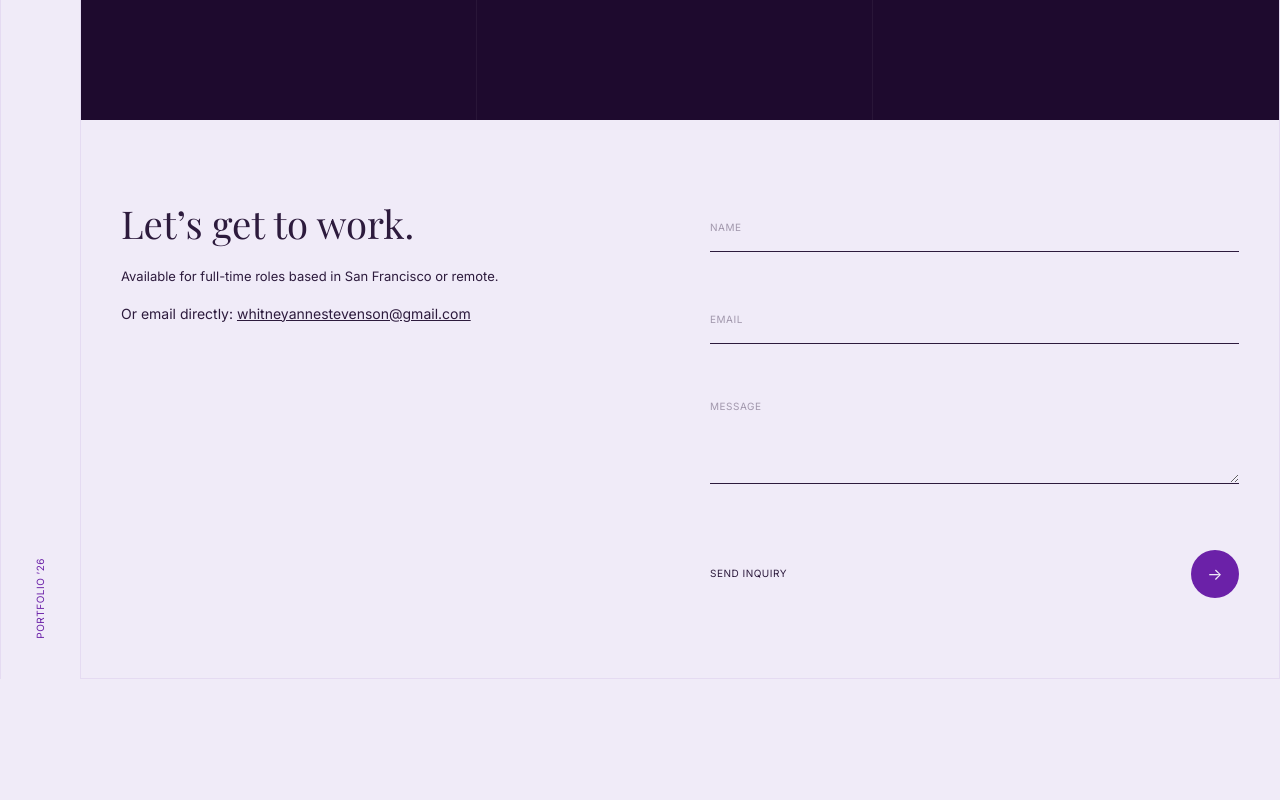
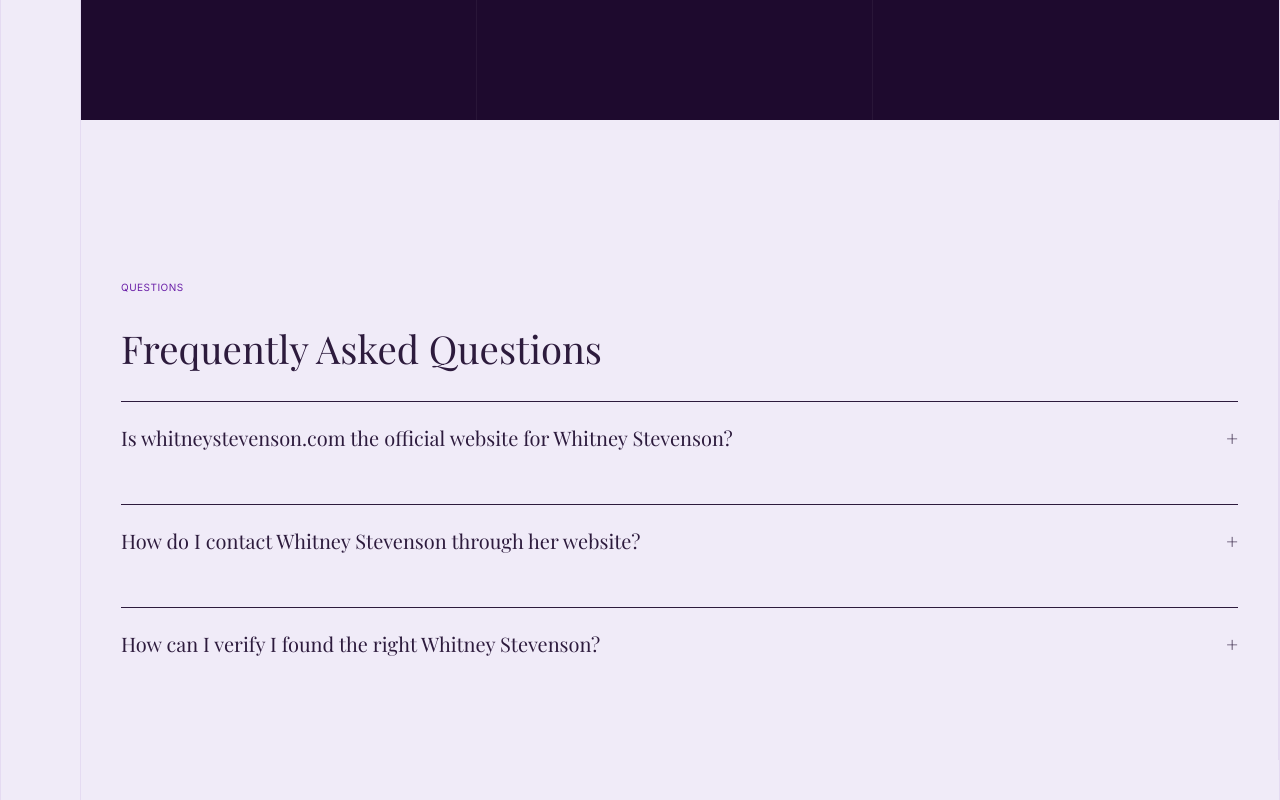
Before and after one commit to kaykas/whitney-stevenson, a Next.js app: page / in a window 1280 px wide. Shown: the part 5240-6040 px from the top of the page. Before the commit the page ends 5919 px from the top, so only its background shows below. Built offline with nearby package versions, Linux system fonts and the light colour scheme; a web font is replaced by a local one.

Commit message:
seo(aeo): visible FAQ section + GSC-grounded FAQPage schema (gpt-5.5)
Adds visible serif/sans-styled FAQ accordion matching site typography +
FAQPage schema (gpt-5.5 gen / gpt-5.4 scored). Trimmed to 3 distinct FAQs
(low GSC volume produced near-duplicates). Visible content matches schema.

```diff
--- a/src/app/layout.tsx
+++ b/src/app/layout.tsx
@@ -90,42 +90,26 @@
                     "mainEntity": [
                       {
                         "@type": "Question",
-                        "name": "Who is Whitney Stevenson?",
+                        "name": "Is whitneystevenson.com the official website for Whitney Stevenson?",
                         "acceptedAnswer": {
                           "@type": "Answer",
-                          "text": "Whitney Stevenson is a professional whose work and portfolio are featured on whitneystevenson.com."
+                          "text": "Yes, whitneystevenson.com is the direct website to use when you’re looking for Whitney Stevenson by name. Start there instead of third-party profiles or people-search pages, because the homepage can point you to her current bio, work, contact details, and any official links. The takeaway: use the domain as the primary source."
                         }
                       },
                       {
                         "@type": "Question",
-                        "name": "What kind of work does Whitney Stevenson do?",
+                        "name": "How do I contact Whitney Stevenson through her website?",
                         "acceptedAnswer": {
                           "@type": "Answer",
-                          "text": "Whitney's professional background and areas of expertise are detailed on the site."
+                          "text": "Use the contact option on whitneystevenson.com, because it keeps your message tied to Whitney Stevenson’s official web presence. Include one clear subject, a short reason for reaching out, and the best reply method. For business, media, or collaboration requests, concise details improve response quality. The takeaway: contact her through the site first."
                         }
                       },
                       {
                         "@type": "Question",
-                        "name": "How can I contact Whitney Stevenson?",
+                        "name": "How can I verify I found the right Whitney Stevenson?",
                         "acceptedAnswer": {
                           "@type": "Answer",
-                          "text": "Contact information is available on the contact page of whitneystevenson.com."
-                        }
-                      },
-                      {
-                        "@type": "Question",
-                        "name": "Is Whitney Stevenson available for new projects?",
-                        "acceptedAnswer": {
-                          "@type": "Answer",
-                          "text": "Availability for new engagements is listed on whitneystevenson.com \u2014 check the contact or services page for current status."
-                        }
-                      },
-                      {
-                        "@type": "Question",
-                        "name": "Where is Whitney Stevenson based?",
-                        "acceptedAnswer": {
-                          "@type": "Answer",
-                          "text": "Location and availability details are available on the whitneystevenson.com website."
+                          "text": "Verify you found the right Whitney Stevenson by checking the domain, page details, linked profiles, and contact information against what you already know. The clearest signal is the exact-name domain whitneystevenson.com, which is more reliable than directory listings. The takeaway: trust consistent official links over scattered search results."
                         }
                       }
                     ]
--- a/src/app/page.tsx
+++ b/src/app/page.tsx
@@ -274,6 +274,31 @@
           </section>
 
           {/* CONTACT */}
+          <section className="faq-section" id="faq" style={{padding:"5rem 0"}}>
+            <div className="about-text">
+              <div className="sans-label">Questions</div>
+              <h2 className="serif-medium">Frequently Asked Questions</h2>
+              <details className="faq-item" style={{borderTop:"1px solid currentColor",padding:"1.5rem 0"}}>
+                <summary className="serif-medium" style={{cursor:"pointer",fontSize:"1.25rem",listStyle:"none",display:"flex",justifyContent:"space-between",alignItems:"center"}}>
+                  <span>Is whitneystevenson.com the official website for Whitney Stevenson?</span><span style={{marginLeft:"1rem"}}>+</span>
+                </summary>
+                <p className="sans-body" style={{marginTop:"1rem"}}>Yes, whitneystevenson.com is the direct website to use when you’re looking for Whitney Stevenson by name. Start there instead of third-party profiles or people-search pages, because the homepage can point you to her current bio, work, contact details, and any official links. The takeaway: use the domain as the primary source.</p>
+              </details>
+              <details className="faq-item" style={{borderTop:"1px solid currentColor",padding:"1.5rem 0"}}>
+                <summary className="serif-medium" style={{cursor:"pointer",fontSize:"1.25rem",listStyle:"none",display:"flex",justifyContent:"space-between",alignItems:"center"}}>
+                  <span>How do I contact Whitney Stevenson through her website?</span><span style={{marginLeft:"1rem"}}>+</span>
+                </summary>
+                <p className="sans-body" style={{marginTop:"1rem"}}>Use the contact option on whitneystevenson.com, because it keeps your message tied to Whitney Stevenson’s official web presence. Include one clear subject, a short reason for reaching out, and the best reply method. For business, media, or collaboration requests, concise details improve response quality. The takeaway: contact her through the site first.</p>
+              </details>
+              <details className="faq-item" style={{borderTop:"1px solid currentColor",padding:"1.5rem 0"}}>
+                <summary className="serif-medium" style={{cursor:"pointer",fontSize:"1.25rem",listStyle:"none",display:"flex",justifyContent:"space-between",alignItems:"center"}}>
+                  <span>How can I verify I found the right Whitney Stevenson?</span><span style={{marginLeft:"1rem"}}>+</span>
+                </summary>
+                <p className="sans-body" style={{marginTop:"1rem"}}>Verify you found the right Whitney Stevenson by checking the domain, page details, linked profiles, and contact information against what you already know. The clearest signal is the exact-name domain whitneystevenson.com, which is more reliable than directory listings. The takeaway: trust consistent official links over scattered search results.</p>
+              </details>
+            </div>
+          </section>
+
           <section className="contact-section" id="contact">
             <div>
               <h2 className="serif-medium" style={{ marginBottom: 20 }}>
```
